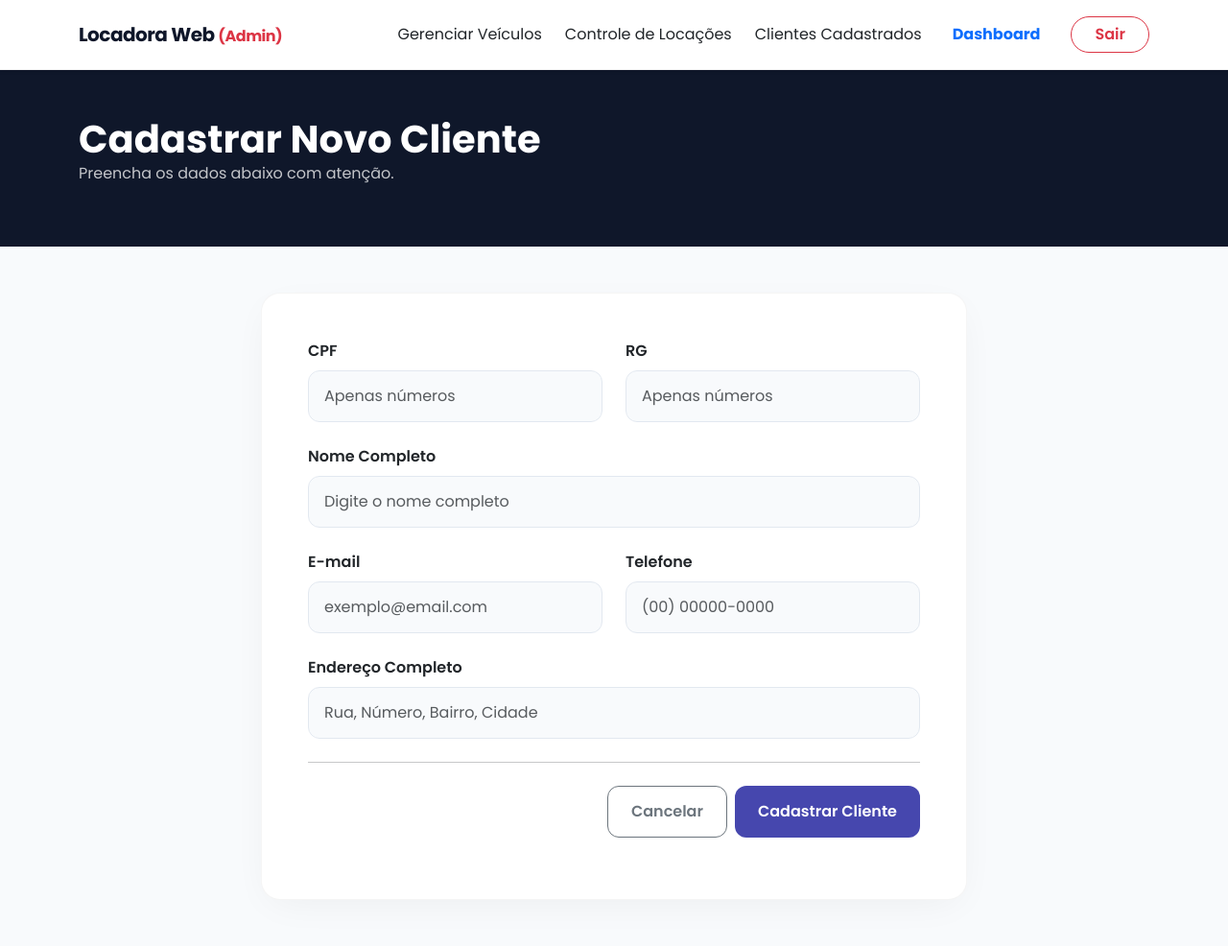
After one commit to marlondcury/trabalho_PHP, a PHP site: page /formCliente.php in a window 1280 px wide. The commit adds this page. Shown: the whole page at 96% size. Run offline with PHP 8.4, Linux system fonts and the light colour scheme; the visitor is signed in with stand-in values (Sample User, id 1).

Commit message:
feat: implementa CRUD de clientes, refatora interface e ajusta banco de dados

```diff
--- a/css/style.css
+++ b/css/style.css
@@ -2,7 +2,7 @@
    VARIÁVEIS GERAIS E BASE
    ========================================= */
 :root {
-    --cor-primaria: #0d6efd; /* Azul corporativo, substitui o verde neon */
+    --cor-primaria: #4647AE; /* Azul corporativo, substitui o verde neon */
     --cor-primaria-hover: #0b5ed7;
     --cor-secundaria: #0f172a; /* Azul escuro sofisticado/SaaS */
     --cor-fundo: #f8fafc; /* Fundo cinza ultra-claro, mais moderno */
@@ -22,7 +22,7 @@ body {
 /* Mantemos o login escuro para destacar o card branco */
 body.pagina-login {
     background: linear-gradient(rgba(15, 23, 42, .85), rgba(15, 23, 42, .85)),
-                url('../img/banner.jpg') center/cover no-repeat fixed;
+                url('../views/imagens/hero.jpg') center/cover no-repeat fixed;
     min-height: 100vh;
 }
 
@@ -46,11 +46,11 @@ body.pagina-login {
    ========================================= */
 .hero {
     min-height: 85vh;
-    /* Gradiente claro super suave */
-    background: linear-gradient(135deg, #ffffff 0%, #f1f5f9 100%);
-    color: var(--cor-titulo); /* Conflito resolvido: texto agora é escuro */
+    color: var(--cor-fundo);
     display: flex;
     align-items: center;
+    background: linear-gradient(rgba(15, 23, 42, .85), rgba(15, 23, 42, .85)),
+                url('../views/imagens/hero.jpg') center/cover no-repeat fixed;
 }
 
 .hero h1 {
@@ -63,7 +63,7 @@ body.pagina-login {
 .hero p {
     font-size: 1.15rem;
     max-width: 700px;
-    color: var(--cor-texto);
+    color: var(--cor-fundo);
     margin-top: 20px;
 }
 
@@ -180,7 +180,7 @@ body.pagina-login {
 /* Ajustado para ficar legível no fundo branco da Hero */
 .badge-info {
     background: rgba(13, 110, 253, 0.1);
-    color: var(--cor-primaria);
+    color: var(--cor-fundo);
     border: 1px solid rgba(13, 110, 253, 0.2);
     padding: 8px 18px;
     border-radius: 999px;
--- a/dao/conexao.inc.php
+++ b/dao/conexao.inc.php
@@ -2,7 +2,7 @@
 
 class ConexaoDao
 {
-      private $servidor_mysql = 'localhost';
+      private $servidor_mysql = '127.0.0.1;port=8889';
       private $nome_banco = 'locadoraVeiculos';
       private $usuario = 'root';
       private $senha = 'root';
--- a/views/buscaVeiculo.php
+++ b/views/buscaVeiculo.php
@@ -57,6 +57,4 @@
     </div>
 </div>
 
-<script src="https://cdn.jsdelivr.net/npm/bootstrap@5.3.3/dist/js/bootstrap.bundle.min.js"></script>
-</body>
-</html>
+<?php require_once "includes/rodape.inc.php" ?>
--- a/views/contato.php
+++ b/views/contato.php
@@ -71,6 +71,4 @@
     </div>
 </div>
 
-<script src="https://cdn.jsdelivr.net/npm/bootstrap@5.3.3/dist/js/bootstrap.bundle.min.js"></script>
-</body>
-</html>
+<?php require_once "includes/rodape.inc.php" ?>
--- a/views/dashboard.php
+++ b/views/dashboard.php
@@ -93,6 +93,4 @@ include("menu.php");
 
 </div>
 
-<script src="https://cdn.jsdelivr.net/npm/bootstrap@5.3.3/dist/js/bootstrap.bundle.min.js"></script>
-</body>
-</html>
+<?php require_once "includes/rodape.inc.php" ?>
--- a/views/empresa.php
+++ b/views/empresa.php
@@ -35,6 +35,4 @@
     </div>
 </div>
 
-<script src="https://cdn.jsdelivr.net/npm/bootstrap@5.3.3/dist/js/bootstrap.bundle.min.js"></script>
-</body>
-</html>
+<?php require_once "includes/rodape.inc.php" ?>
--- /dev/null
+++ b/views/formCliente.php
@@ -0,0 +1,130 @@
+<?php
+session_start();
+
+// Trava de segurança: Apenas Administrador ('a') acessa
+if (!isset($_SESSION['usuarioLogado']) || $_SESSION['perfil'] != 'A') {
+    header("Location: dashboard.php");
+    exit;
+}
+
+// Variáveis padrão para "Novo Cliente"
+$modoEdicao = false;
+$cliente = [
+    'cpf' => '',
+    'nome' => '',
+    'rg' => '',
+    'endereco' => '',
+    'telefone' => '',
+    'email' => ''
+];
+
+// Se existir um CPF na URL, significa que estamos no modo "Editar"
+if (isset($_GET['cpf'])) {
+    $modoEdicao = true;
+
+    require_once '../dao/conexao.inc.php';
+    $conexao = new conexaoDao();
+    $pdo = $conexao->getConexao();
+
+    // Busca os dados atuais do cliente no banco
+    $stmt = $pdo->prepare("SELECT * FROM clientes WHERE cpf = :cpf");
+    $stmt->execute(['cpf' => $_GET['cpf']]);
+    $resultado = $stmt->fetch(PDO::FETCH_ASSOC);
+
+    if ($resultado) {
+        $cliente = $resultado; // Sobrescreve as variáveis vazias com os dados do banco
+    } else {
+        // Se tentou editar um CPF que não existe, devolve pra lista
+        header("Location: clientes.php");
+        exit;
+    }
+}
+
+include("menu.php");
+?>
+<!DOCTYPE html>
+<html lang="pt-br">
+<head>
+    <meta charset="UTF-8">
+    <meta name="viewport" content="width=device-width, initial-scale=1.0">
+    <title><?= $modoEdicao ? 'Editar Cliente' : 'Novo Cliente' ?> | Locadora Web</title>
+
+    <link href="https://cdn.jsdelivr.net/npm/bootstrap@5.3.3/dist/css/bootstrap.min.css" rel="stylesheet">
+    <link href="https://fonts.googleapis.com/css2?family=Poppins:wght@300;400;500;600;700&display=swap" rel="stylesheet">
+    <link rel="stylesheet" href="/LocadoraWeb/css/style.css">
+</head>
+<body>
+
+<section class="page-header py-5">
+    <div class="container">
+        <h1 class="fw-bold mb-0"><?= $modoEdicao ? 'Editar Cliente' : 'Cadastrar Novo Cliente' ?></h1>
+        <p class="opacity-75">Preencha os dados abaixo com atenção.</p>
+    </div>
+</section>
+
+<div class="container py-5">
+    <div class="row justify-content-center">
+        <div class="col-lg-8">
+            <div class="card card-moderno p-4 p-md-5">
+
+                <form action="../controllers/controllerCliente.php" method="POST">
+
+                    <input type="hidden" name="acao" value="<?= $modoEdicao ? 'editar' : 'novo' ?>">
+
+                    <div class="row g-4">
+                        <div class="col-md-6">
+                            <label class="form-label fw-semibold">CPF</label>
+                            <input type="text" name="cpf" class="form-control" placeholder="Apenas números"
+                                   value="<?= htmlspecialchars($cliente['cpf']) ?>"
+                                   <?= $modoEdicao ? 'readonly style="background-color: #e9ecef;"' : 'required' ?>>
+                        </div>
+
+                        <div class="col-md-6">
+                            <label class="form-label fw-semibold">RG</label>
+                            <input type="text" name="rg" class="form-control" placeholder="Apenas números"
+                                   value="<?= htmlspecialchars($cliente['rg']) ?>" required>
+                        </div>
+
+                        <div class="col-md-12">
+                            <label class="form-label fw-semibold">Nome Completo</label>
+                            <input type="text" name="nome" class="form-control" placeholder="Digite o nome completo"
+                                   value="<?= htmlspecialchars($cliente['nome']) ?>" required>
+                        </div>
+
+                        <div class="col-md-6">
+                            <label class="form-label fw-semibold">E-mail</label>
+                            <input type="email" name="email" class="form-control" placeholder="exemplo@email.com"
+                                   value="<?= htmlspecialchars($cliente['email']) ?>" required>
+                        </div>
+
+                        <div class="col-md-6">
+                            <label class="form-label fw-semibold">Telefone</label>
+                            <input type="text" name="telefone" class="form-control" placeholder="(00) 00000-0000"
+                                   value="<?= htmlspecialchars($cliente['telefone']) ?>" required>
+                        </div>
+
+                        <div class="col-md-12">
+                            <label class="form-label fw-semibold">Endereço Completo</label>
+                            <input type="text" name="endereco" class="form-control" placeholder="Rua, Número, Bairro, Cidade"
+                                   value="<?= htmlspecialchars($cliente['endereco']) ?>" required>
+                        </div>
+                    </div>
+
+                    <hr class="my-4">
+
+                    <div class="d-flex gap-2 justify-content-end">
+                        <a href="clientes.php" class="btn btn-outline-secondary btn-acao px-4">Cancelar</a>
+                        <button type="submit" class="btn btn-primary btn-acao px-4">
+                            <?= $modoEdicao ? 'Salvar Alterações' : 'Cadastrar Cliente' ?>
+                        </button>
+                    </div>
+
+                </form>
+            </div>
+        </div>
+    </div>
+</div>
+
+<script src="https://cdn.jsdelivr.net/npm/bootstrap@5.3.3/dist/js/bootstrap.bundle.min.js"></script>
+</body>
+</html>
--- /dev/null
+++ b/views/includes/menuA.inc.php
@@ -0,0 +1,26 @@
+<nav class="navbar navbar-expand-lg navbar-light bg-white sticky-top shadow-sm">
+    <div class="container py-2">
+        <a class="navbar-brand d-flex align-items-center gap-2 fw-bold text-dark" href="/LocadoraWeb/views/index.php">
+            <span>Locadora Web <small class="text-danger fs-6">(Admin)</small></span>
+        </a>
+
+        <button class="navbar-toggler" type="button" data-bs-toggle="collapse" data-bs-target="#menuAdm">
+            <span class="navbar-toggler-icon"></span>
+        </button>
+
+        <div class="collapse navbar-collapse" id="menuAdm">
+            <ul class="navbar-nav ms-auto gap-lg-2">
+                <li class="nav-item"><a class="nav-link text-dark" href="/LocadoraWeb/views/buscaVeiculo.php">Gerenciar Veículos</a></li>
+                <li class="nav-item"><a class="nav-link text-dark" href="#">Controle de Locações</a></li>
+                <li class="nav-item"><a class="nav-link text-dark" href="/LocadoraWeb/views/clientes.php">Clientes Cadastrados</a></li>
+
+                <li class="nav-item d-flex align-items-center">
+                    <a class="nav-link text-primary fw-bold px-3" href="/LocadoraWeb/views/dashboard.php">Dashboard</a>
+                </li>
+                <li class="nav-item d-flex align-items-center">
+                    <a class="btn btn-outline-danger rounded-pill px-4 fw-semibold ms-lg-2" href="/LocadoraWeb/controllers/controllerUsuario.php?acao=logout">Sair</a>
+                </li>
+            </ul>
+        </div>
+    </div>
+</nav>
--- a/views/index.html
+++ b/views/index.html
@@ -60,7 +60,7 @@
             <ul class="navbar-nav ms-auto gap-lg-2">
                 <li class="nav-item"><a class="nav-link" href="#">Início</a></li>
                 <li class="nav-item"><a class="nav-link" href="views/empresa.php">Empresa</a></li>
-                <li class="nav-item"><a class="nav-link" href="views/veiculos.php">Veículos</a></li>
+                <li class="nav-item"><a class="nav-link" href="views/buscaVeiculo.php">Veículos</a></li>
                 <li class="nav-item"><a class="nav-link" href="views/contato.php">Contato</a></li>
                 <li class="nav-item">
                     <a class="btn btn-light btn-custom ms-lg-2" href="views/login.php">Login</a>
--- a/views/login.php
+++ b/views/login.php
@@ -43,6 +43,4 @@
     </div>
 </div>
 
-<script src="https://cdn.jsdelivr.net/npm/bootstrap@5.3.3/dist/js/bootstrap.bundle.min.js"></script>
-</body>
-</html>
+<?php require_once "includes/rodape.inc.php" ?>
```
Also changed, not shown: controllers/controllerCliente.php (added, +119 -0 lines), controllers/controllerUsuario.php (+6 -6 lines), views/clientes.php (added, +96 -0 lines), views/includes/menu.inc.php (added, +24 -0 lines), views/includes/menuC.inc.php (added, +26 -0 lines), views/includes/rodape.inc.php (added, +10 -0 lines), views/index.php (+12 -15 lines), views/menu.php (+15 -37 lines), controllers/controllerSocios.php (deleted), views/imagens/hero.jpg (added).
